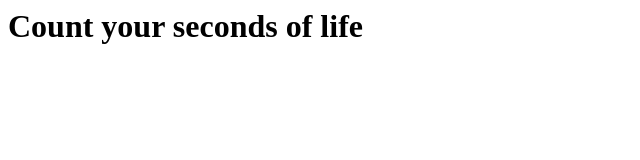
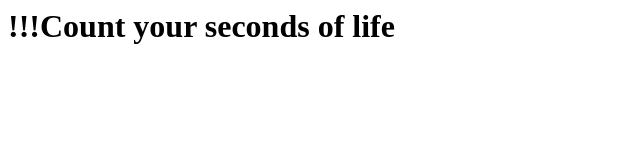
Before and after one commit to karpenkotest/lesson8, a plain HTML site: page index.html in a window 1280 px wide. Shown: the whole page, without its empty margins (0-640 px from the left). Drawn offline with Linux system fonts and the light colour scheme.

Commit message:
Update index.html

```diff
--- a/index.html
+++ b/index.html
@@ -3,7 +3,7 @@
 		<title>Yulia! There is no time left </title>
 		</head>
 		<body>
-			<h1>Count your seconds of life</h1>
+			<h1>!!!Count your seconds of life</h1>
 			</body>
 
 </html>
```
